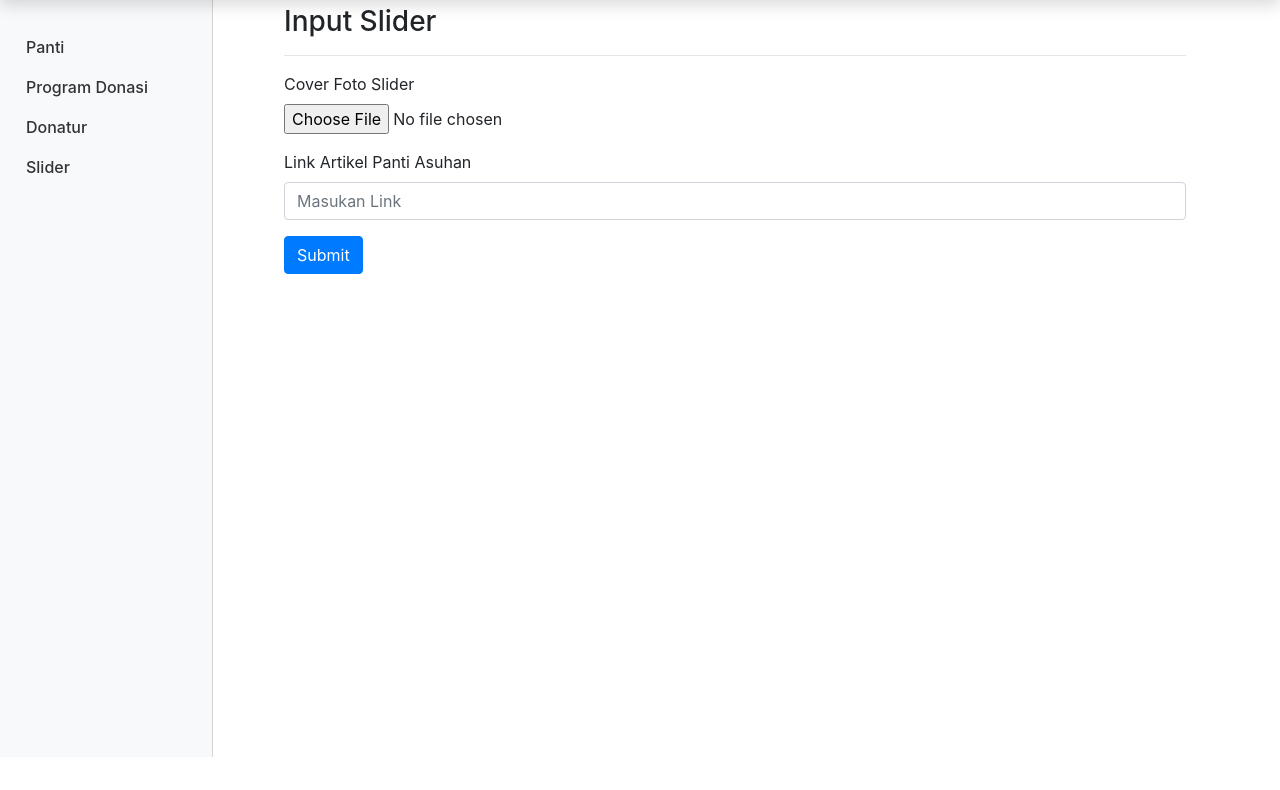
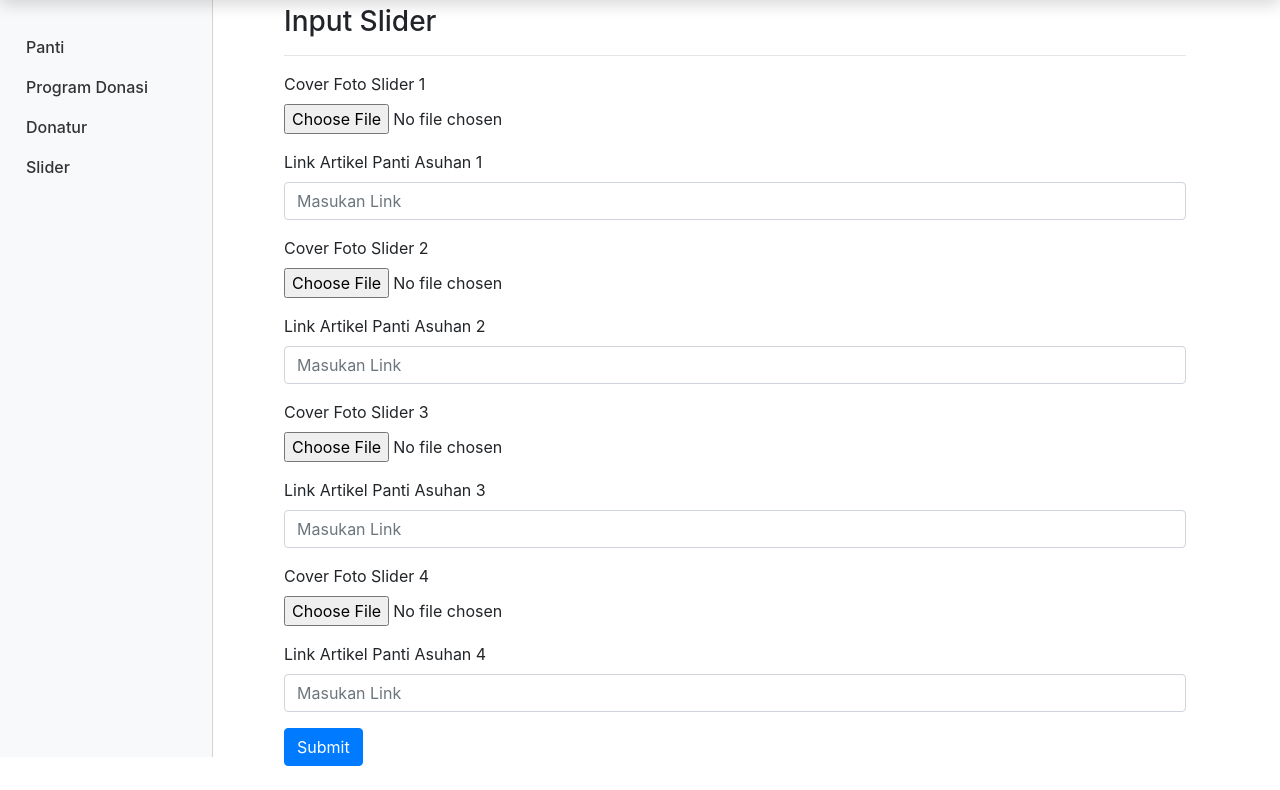
Before and after one commit to fadhilghifarii/Layout, a plain HTML site: page input_slider.html in a window 1280 px wide. Shown: the part 43-833 px from the top of the page. Before the commit the page ends 800 px from the top, so only its background shows below. Drawn offline with nearby package versions, Linux system fonts and the light colour scheme.

Commit message:
Update layout

```diff
--- a/input_slider.html
+++ b/input_slider.html
@@ -44,20 +44,52 @@
                 </div>
             </div>
 
-            <main role="main" class="col-md-9 ml-sm-auto col-lg-10 px-4">
+            <main role="main" class="col-md-9 ml-sm-auto col-lg-10 px-4 mb-4">
                 <h3 class="mt-5">Input Slider</h3>
                 <hr>
 
                 <form>
                 <div class="form-group">
-                    <label for="cover_foto_panti_asuhan">Cover Foto Slider</label>
+                    <label for="cover_foto_panti_asuhan">Cover Foto Slider 1</label>
                     <input type="file" class="form-control-file">
                 </div>
 
                 <div class="form-group">
-                    <label for="link_panti_asuhan">Link Artikel Panti Asuhan</label>
+                    <label for="link_panti_asuhan">Link Artikel Panti Asuhan 1</label>
                     <input type="text" class="form-control" placeholder="Masukan Link">
                   </div>
+
+                  <div class="form-group">
+                    <label for="cover_foto_panti_asuhan">Cover Foto Slider 2</label>
+                    <input type="file" class="form-control-file">
+                </div>
+
+                <div class="form-group">
+                    <label for="link_panti_asuhan">Link Artikel Panti Asuhan 2</label>
+                    <input type="text" class="form-control" placeholder="Masukan Link">
+                  </div>
+
+                  <div class="form-group">
+                    <label for="cover_foto_panti_asuhan">Cover Foto Slider 3</label>
+                    <input type="file" class="form-control-file">
+                </div>
+
+                <div class="form-group">
+                    <label for="link_panti_asuhan">Link Artikel Panti Asuhan 3</label>
+                    <input type="text" class="form-control" placeholder="Masukan Link">
+                  </div>
+
+                  <div class="form-group">
+                    <label for="cover_foto_panti_asuhan">Cover Foto Slider 4</label>
+                    <input type="file" class="form-control-file">
+                </div>
+
+                <div class="form-group">
+                    <label for="link_panti_asuhan">Link Artikel Panti Asuhan 4</label>
+                    <input type="text" class="form-control" placeholder="Masukan Link">
+                  </div>
+
+
                   <button type="submit" class="btn btn-primary">Submit</button>
             </form>
 
```
Also changed, not shown: donatur.html (+3 -3 lines), panti.html (+1 -1 lines), program_donasi.html (+1 -1 lines).
